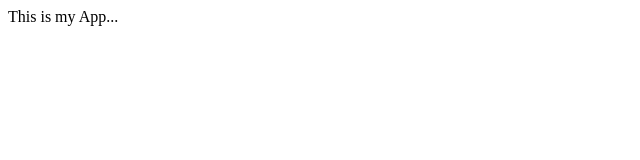
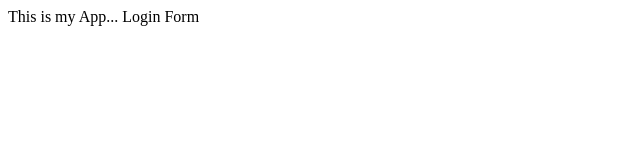
Before and after one commit to iamyash221/myappsample, a plain HTML site: page index.html in a window 1280 px wide. Shown: the full height of the page, 0-640 px from the left. Drawn offline with Linux system fonts and the light colour scheme.

Commit message:
login form

```diff
--- a/index.html
+++ b/index.html
@@ -7,6 +7,6 @@
     <title>My App</title>
   </head>
   <body>
-    This is my App...
+    This is my App... Login Form
   </body>
 </html>
```
Also changed, not shown: login.html (added, +1 -0 lines), log.txt (added).
